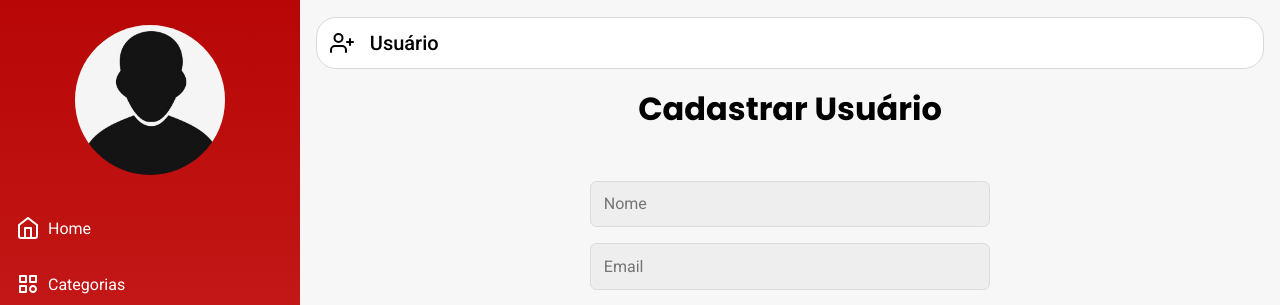
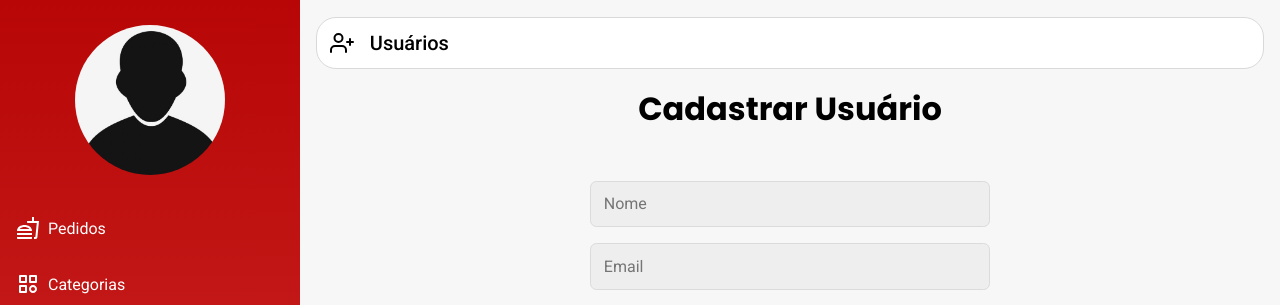
Before and after one commit to juniorsilvacc/gestao-pedidos, a Next.js app in the folder frontend/: page /add-user in a window 1280 px wide. Shown: the top 305 px of the page. Built offline with nearby package versions, Linux system fonts and the light colour scheme.

Commit message:
feat: adding icons

```diff
--- a/frontend/src/components/header/index.tsx
+++ b/frontend/src/components/header/index.tsx
@@ -3,8 +3,8 @@ import styles from './styles.module.css';
 import Link from 'next/link';
 import Image from "next/image";
 
-import { FiHome, FiLogOut, FiSettings, FiUserPlus } from 'react-icons/fi';
-import { MdProductionQuantityLimits } from 'react-icons/md';
+import { FiLogOut, FiSettings, FiUserPlus } from 'react-icons/fi';
+import { MdProductionQuantityLimits, MdOutlineFastfood } from 'react-icons/md';
 import { BiCategory } from 'react-icons/bi';
 
 import avatarNull from '../../../public/avatar.jpg';
@@ -22,8 +22,8 @@ export default function Header() {
 
       <Link href="/dashboard">
         <a>
-        <FiHome color="#FFF" size={24}/>
-          Home
+        <MdOutlineFastfood color="#FFF" size={24}/>
+          Pedidos
         </a>
       </Link>
 
--- a/frontend/src/pages/add-user/index.tsx
+++ b/frontend/src/pages/add-user/index.tsx
@@ -52,7 +52,7 @@ export default function User() {
 
         <div className={styles.content}>
 
-          <Title name="Usuário">
+          <Title name="Usuários">
             <FiUserPlus color="#000" size={24} />
           </Title>
 
```
Also changed, not shown: frontend/src/pages/dashboard/index.tsx (+4 -3 lines).
